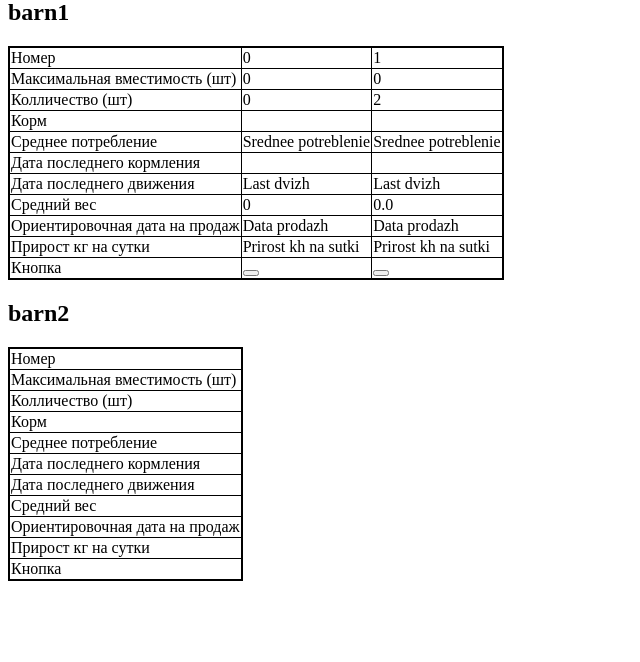
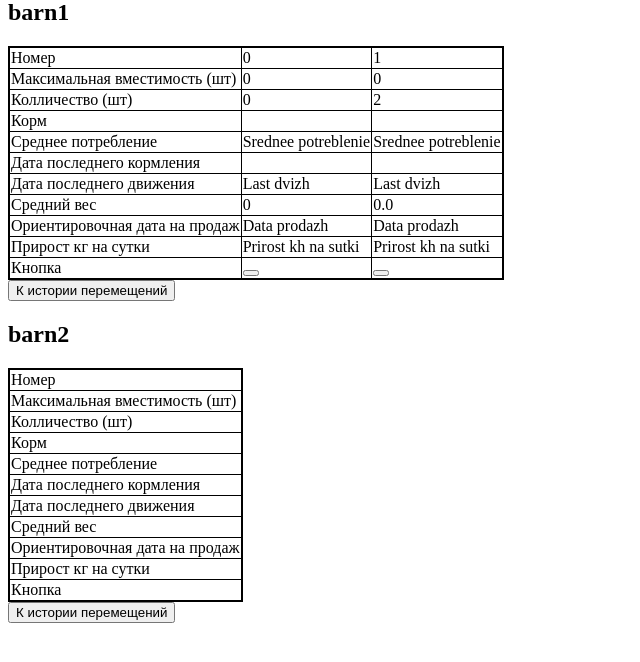
Before and after one commit to Larionov0/FarmSite, a Django app: page /info/otkorm/ in a window 1280 px wide. Shown: the part 81-743 px from the top of the page, without its empty margins (0-640 px from the left). Run offline with Django 3.2, Linux system fonts and the light colour scheme; data comes from the database, SQL or seed files in the repository.

Commit message:
Added link from otkorm to history

```diff
--- a/history/urls.py
+++ b/history/urls.py
@@ -1,5 +1,7 @@
 from django.urls import path
 from . import views
+
+app_name = "history"
 
 urlpatterns = [
     path("", views.history, name="history")
--- a/info/templates/otkorm.html
+++ b/info/templates/otkorm.html
@@ -10,7 +10,7 @@
 <h1>Сараи:</h1>
 {% for barn in barns %}
 
-<div class="Barn">
+<section class="Barn">
     <h2 class="barn_name">{{ barn.name }}</h2>
     <table>
         <tr>
@@ -77,12 +77,15 @@
             <td> Кнопка </td>
             {% for cell in barn.cell_set.all %}
             <td>
-            <a href="{% url 'cell_info' cell.number  %}"><button></button></a>
+            <a href="{% url 'info:cell_info' cell.number  %}"><button></button></a>
             </td>
             {% endfor %}
         </tr>
     </table>
-</div>
+</section>
+<footer>
+    <a href="{% url 'history:history' %}"><button> К истории перемещений </button></a>
+</footer>
 
 {% endfor %}
 {% endblock %}
--- a/info/urls.py
+++ b/info/urls.py
@@ -1,5 +1,7 @@
 from django.urls import path
 from . import views
+
+app_name = "info"
 
 urlpatterns = [
     path("", views.info, name="info"),
```
